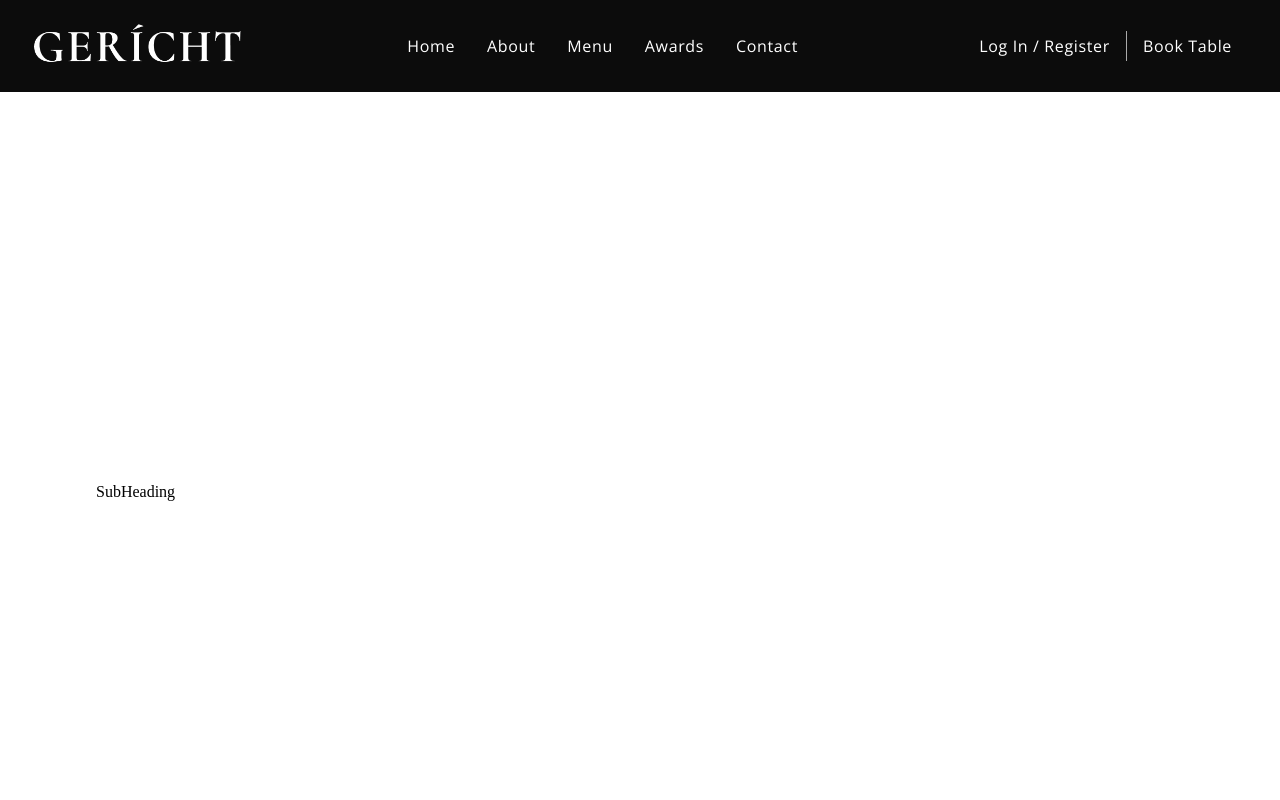
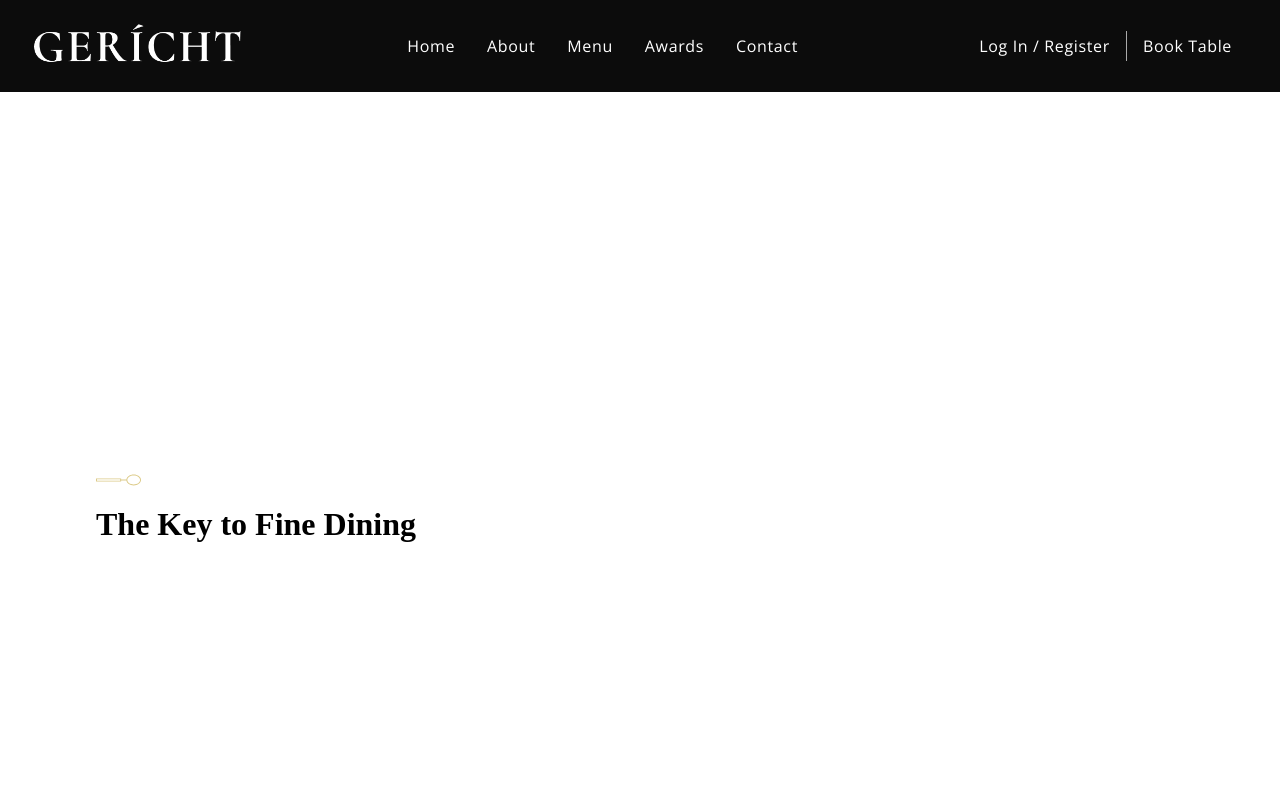
Before and after one commit to yushi1007/restaurant, a React (Create React App) app: page / in a window 1280 px wide. Shown: the top 800 px of the page. Built offline with nearby package versions, Linux system fonts and the light colour scheme; a web font is replaced by a local one.

Commit message:
working on the header

```diff
--- a/src/components/SubHeading/SubHeading.jsx
+++ b/src/components/SubHeading/SubHeading.jsx
@@ -1,8 +1,10 @@
 import React from 'react';
+import { images } from '../../constants';
 
-const SubHeading = () => (
-  <div>
-    SubHeading
+const SubHeading = ({ title }) => (
+  <div style={{ marginBottom: '1rem'}}>
+    <p className="p__cormorant">{title}</p>
+    <img src={images.spoon} alt="spoon" className="spoon__img" />
   </div>
 );
 
--- a/src/container/Header/Header.jsx
+++ b/src/container/Header/Header.jsx
@@ -6,7 +6,8 @@ import './Header.css';
 const Header = () => (
   <div id="home" className="app__header app__wrapper section__padding">
     <div className="app__wrapper_info">
-      <SubHeading />
+      <SubHeading title="Chase the new flavour" />
+      <h1 className="app__header-h1">The Key to Fine Dining</h1>
     </div>
     <div className="app__wrapper_img">
 
```
